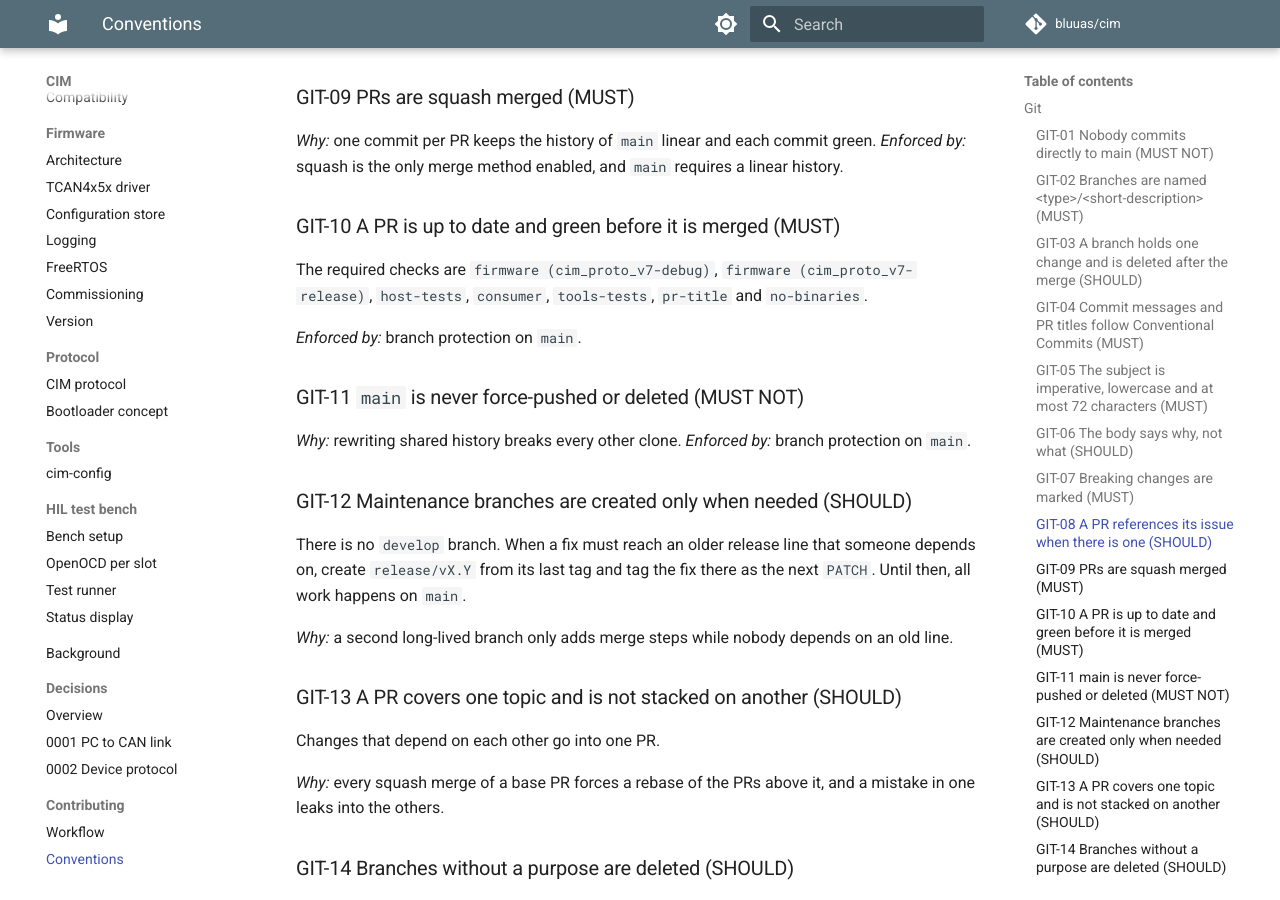
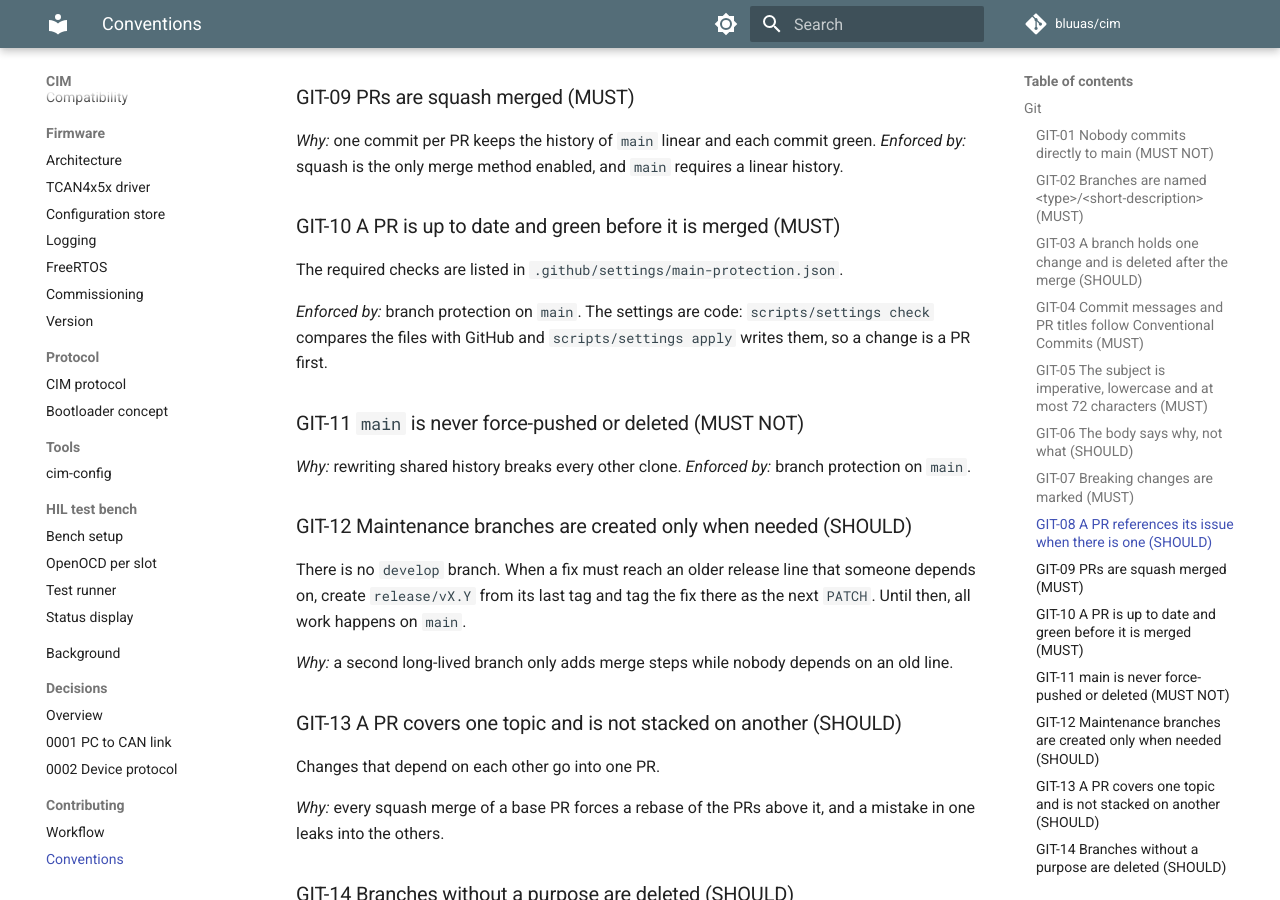
Before and after one commit to bluuas/cim, an MkDocs documentation site: the page built from docs/conventions.md, in a window 1280 px wide and 900 px high, scrolled down 2742 px. Built offline with MkDocs 1.6.1 and Material for MkDocs 9.7.7, drawn with Linux system fonts in a browser that asks for light colours; comment, search, counter and statistics services are not loaded.

Commit message:
ci: keep the repository settings in the repository (#98)
Settings as code: .github/settings/repository.json and
main-protection.json hold the current settings (scripts/settings check
reports no difference). GIT-10 points to the file instead of repeating
the list.

Applying a change is still done by an admin with scripts/settings apply.

- [x] Tested on hardware / not applicable

Co-authored-by: Claude Sonnet 5.5 <noreply@anthropic.com>

```diff
--- a/docs/conventions.md
+++ b/docs/conventions.md
@@ -87,9 +87,9 @@ Features, bug fixes and decisions belong to an issue: put `Closes #<issue>` in t
 
 ### GIT-10 A PR is up to date and green before it is merged (MUST)
 
-The required checks are `firmware (cim_proto_v7-debug)`, `firmware (cim_proto_v7-release)`, `host-tests`, `consumer`, `tools-tests`, `pr-title` and `no-binaries`.
+The required checks are listed in `.github/settings/main-protection.json`.
 
-*Enforced by:* branch protection on `main`.
+*Enforced by:* branch protection on `main`. The settings are code: `scripts/settings check` compares the files with GitHub and `scripts/settings apply` writes them, so a change is a PR first.
 
 ### GIT-11 `main` is never force-pushed or deleted (MUST NOT)
 
```
Also changed, not shown: CONTRIBUTING.md (+4 -0 lines), 3 other files.
